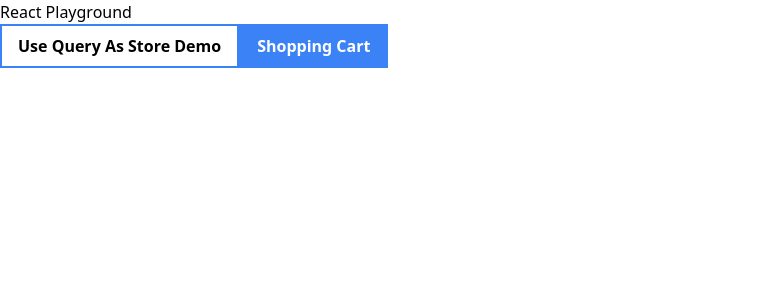
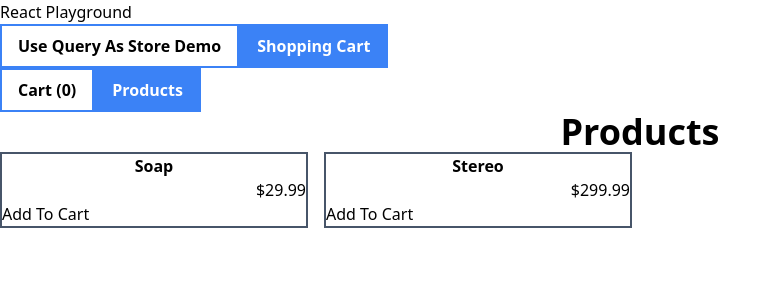
Before and after one commit to jasonewall/playgrounds, a React (Vite) app in the folder react-ts/: page / in a window 1280 px wide. Both pictures are taken after a click on the button "Shopping Cart". Shown: the top 300 px of the page, without its empty margins (0-781 px from the left). Built offline with nearby package versions, Linux system fonts and the light colour scheme.

Commit message:
really basic cart functionality

```diff
--- /dev/null
+++ b/react-ts/src/components/ProductCard.tsx
@@ -0,0 +1,19 @@
+import Product from "@dtos/Product";
+import useCart from "@entities/useCart";
+
+function ProductCard({ product }: { product: Product }) {
+    const cart = useCart();
+
+    const addToCart = () => {
+        cart.add(product);
+    }
+    return <>
+        <div className="border-slate-600 border-2">
+            <p className="font-bold text-center">{ product.name }</p>
+            <p className="text-end">${ product.price }</p>
+            <button onClick={addToCart}>Add To Cart</button>
+        </div>
+    </>
+}
+
+export default ProductCard;
--- /dev/null
+++ b/react-ts/src/components/ProductList.tsx
@@ -0,0 +1,15 @@
+import useProducts from "@entities/useProducts";
+import ProductCard from "./ProductCard";
+
+function ProductList() {
+    const { data: products } = useProducts();
+
+    return  <>
+        <h1 className="text-center text-4xl font-extrabold">Products</h1>
+        <div className="grid grid-cols-4 gap-4">
+            {products && products.map(product => (<ProductCard product={product} />))}
+        </div>
+    </>
+}
+
+export default ProductList;
--- /dev/null
+++ b/react-ts/src/components/UserCart.tsx
@@ -0,0 +1,14 @@
+import useCart from "@entities/useCart";
+
+function UserCart() {
+    const cart = useCart();
+    return <>
+        <ul>
+            {cart.lineItems.map(lineItem => (
+                <li>{lineItem.product.name} - {lineItem.quantity}</li>
+            ))}
+        </ul>
+    </>
+}
+
+export default UserCart;
--- /dev/null
+++ b/react-ts/src/custom_hooks/entities/useCart.ts
@@ -0,0 +1,56 @@
+import LineItem from "@dtos/LineItem";
+import Product from "@dtos/Product";
+import _ from "lodash";
+import { QueryClient, UseQueryResult, useQuery, useQueryClient } from "react-query";
+
+const CartContents: LineItem[] = [];
+
+class Cart {
+    query: UseQueryResult<LineItem[]>;
+
+    queryClient: QueryClient;
+
+    constructor(query: UseQueryResult<LineItem[]>, queryClient: QueryClient) {
+        this.query = query;
+        this.queryClient = queryClient;
+    }
+
+    get lineItems(): LineItem[] {
+        return this.query.data ?? [];
+    }
+
+    get length(): number {
+        return this.query.data?.length ?? 0;
+    }
+
+    get status(): UseQueryResult<LineItem[]> {
+        return this.query;
+    }
+
+    add(product: Product) {
+        const lineItem = new LineItem({
+            product: product,
+            quantity: 1,
+        })
+        CartContents.push(lineItem);
+        this.queryClient.invalidateQueries({ queryKey: 'userCart' });
+    }
+}
+
+function fetchCart(): Promise<LineItem[]> {
+    return new Promise<LineItem[]>((resolve) => {
+        setTimeout(_.partial(resolve, CartContents), 2000);
+    });
+}
+
+function useCart(): Cart {
+    const cartResult = useQuery({
+        queryKey: 'userCart',
+        queryFn: fetchCart,
+    });
+
+    return new Cart(cartResult, useQueryClient());
+}
+
+
+export default useCart;
--- a/react-ts/src/custom_hooks/entities/useProducts.ts
+++ b/react-ts/src/custom_hooks/entities/useProducts.ts
@@ -2,7 +2,10 @@ import Product from "@dtos/Product";
 import { useQuery } from "react-query";
 
 function getProducts(): Promise<Product[]> {
-    return Promise.resolve([]);
+    return Promise.resolve([
+        { id: 1, price: 29.99, name: 'Soap' },
+        { id: 2, price: 299.99, name: 'Stereo' },
+    ].map(productAttributes => new Product(productAttributes)));
 }
 
 function useProducts() {
--- a/react-ts/src/demos/ShoppingCart.tsx
+++ b/react-ts/src/demos/ShoppingCart.tsx
@@ -1,5 +1,25 @@
+import Menu, { MenuItem } from "@components/Menu";
+import ProductList from "@components/ProductList";
+import UserCart from "@components/UserCart";
+import useCart from "@entities/useCart";
+import { useState } from "react";
+
 function ShoppingCart() {
-    return <></>
+    const [view, setView] = useState(1);
+
+    const cart = useCart();
+
+    const views: MenuItem<() => JSX.Element>[] = [
+        { description: `Cart (${cart.length})`, value: UserCart },
+        { description: 'Products', value: ProductList }
+    ]
+
+    const CurrentView = views[view].value;
+
+    return <>
+        <Menu items={views} selected={view} onClick={setView}/>
+        <CurrentView />
+    </>
 }
 
 export default ShoppingCart;
--- /dev/null
+++ b/react-ts/src/dtos/LineItem.ts
@@ -0,0 +1,14 @@
+import Product from "./Product";
+
+class LineItem {
+    product: Product;
+
+    quantity: number;
+
+    constructor(attributes: LineItem) {
+        this.product = attributes.product;
+        this.quantity = attributes.quantity;
+    }
+}
+
+export default LineItem;
```
